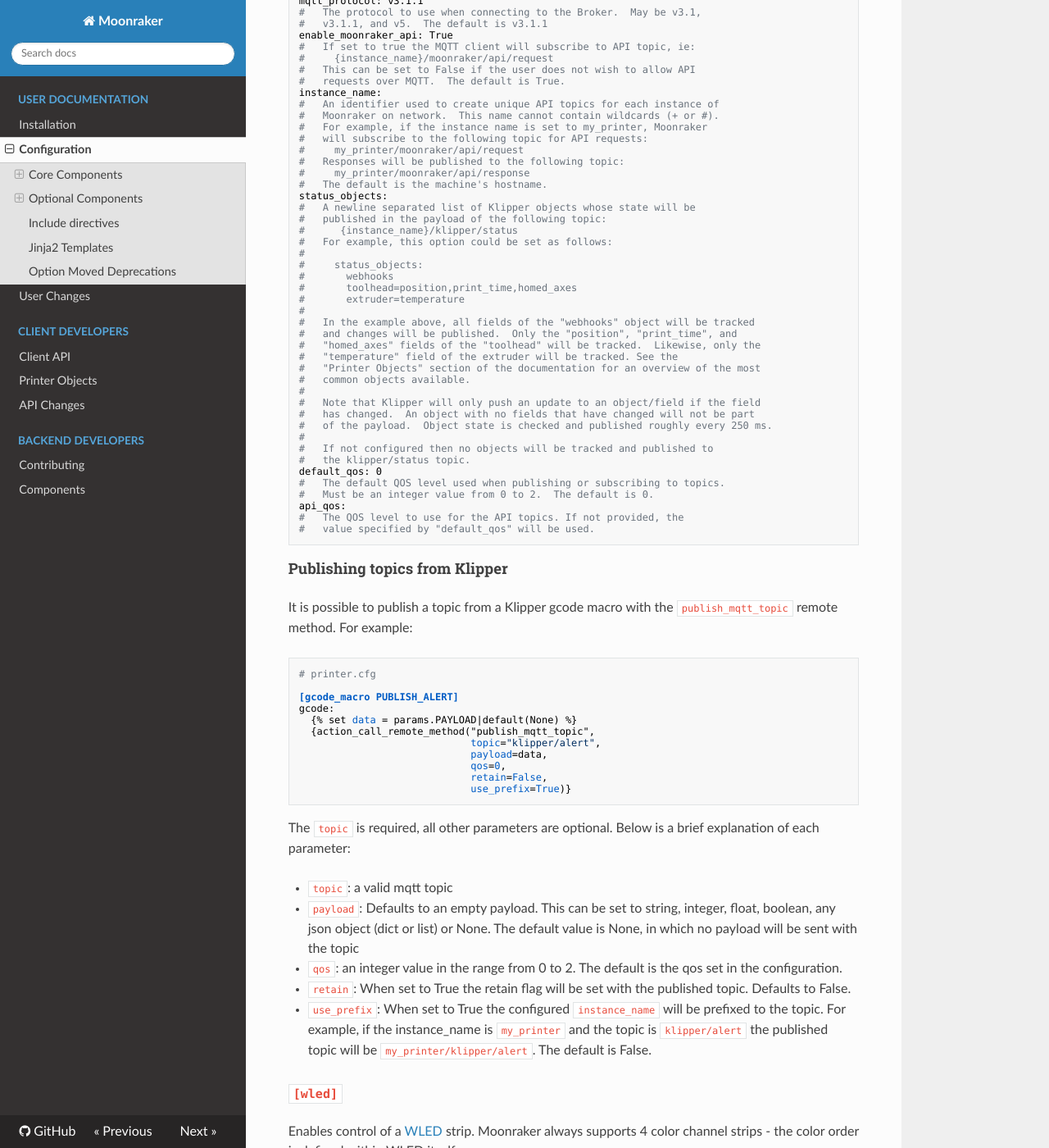
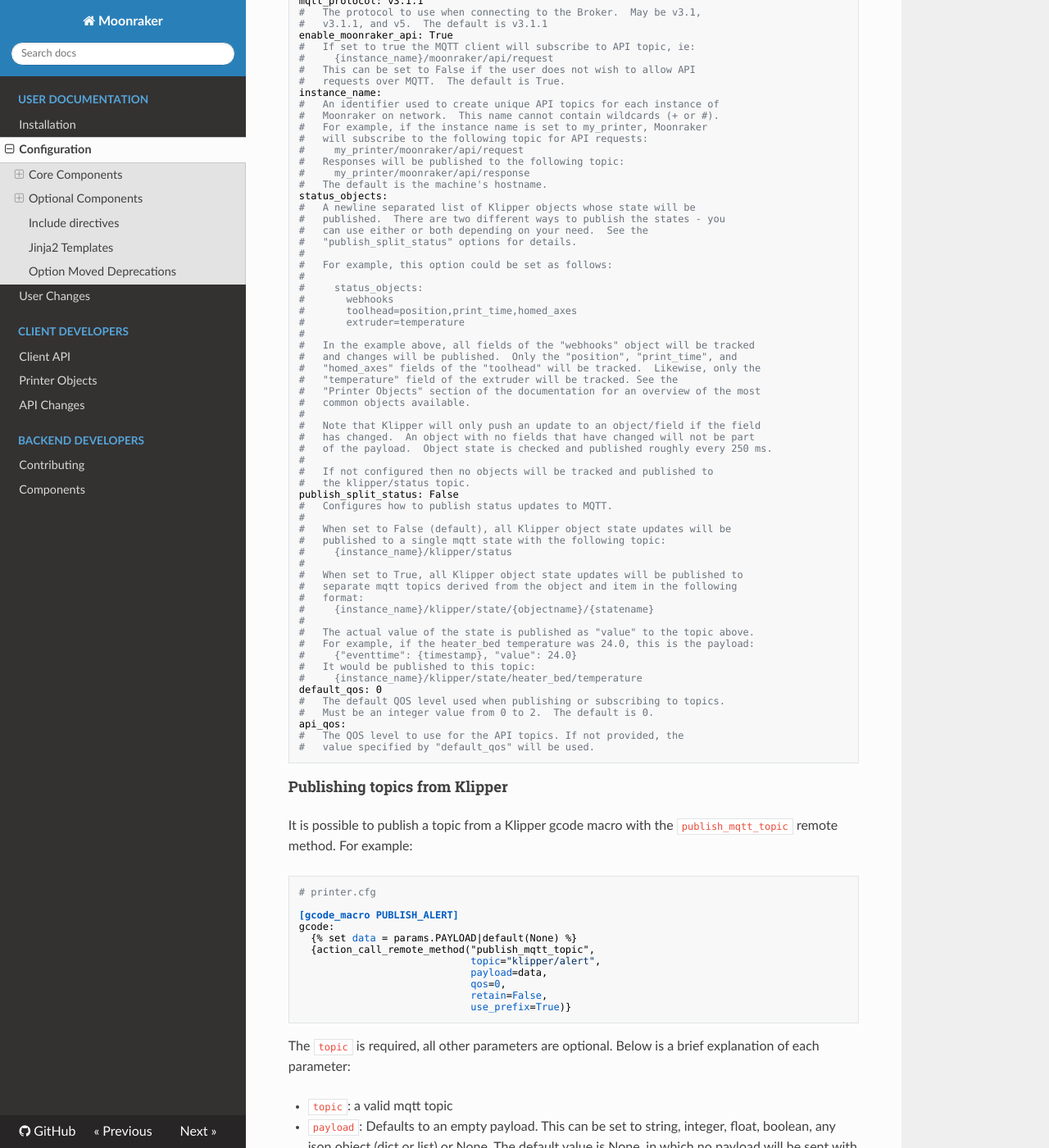
Before and after one commit to Marirossibn/moonraker, an MkDocs documentation site: the page built from docs/configuration.md, in a window 1280 px wide and 1400 px high, scrolled down 25751 px. Shown: the whole window at 82% size. Built offline with MkDocs 1.6.1, drawn with Linux system fonts in a browser that asks for light colours; nearby versions of some CDN libraries.

Commit message:
mqtt: add option to publish states to individual mqtt topics
This change allows the user to choose the strategy for publishing
klipper states to MQTT.  The original strategy where all state
updates are published to a common topic is still the default, but
can be turned off using the "publish_combined_status" config option.

The newly added strategy is publishing individual state updates to
separate mqtt topics.  It is disabled by default, and can be enabled
with the "publish_split_status" config option.

Signed-off-by: Matt White <m.w.white@gmail.com>

```diff
--- a/docs/configuration.md
+++ b/docs/configuration.md
@@ -1567,8 +1567,10 @@
 #   The default is the machine's hostname.
 status_objects:
 #   A newline separated list of Klipper objects whose state will be
-#   published in the payload of the following topic:
-#      {instance_name}/klipper/status
+#   published.  There are two different ways to publish the states - you
+#   can use either or both depending on your need.  See the
+#   "publish_split_status" options for details.
+#
 #   For example, this option could be set as follows:
 #
 #     status_objects:
@@ -1589,6 +1591,23 @@
 #
 #   If not configured then no objects will be tracked and published to
 #   the klipper/status topic.
+publish_split_status: False
+#   Configures how to publish status updates to MQTT.
+#
+#   When set to False (default), all Klipper object state updates will be
+#   published to a single mqtt state with the following topic:
+#     {instance_name}/klipper/status
+#
+#   When set to True, all Klipper object state updates will be published to
+#   separate mqtt topics derived from the object and item in the following
+#   format:
+#     {instance_name}/klipper/state/{objectname}/{statename}
+#
+#   The actual value of the state is published as "value" to the topic above.
+#   For example, if the heater_bed temperature was 24.0, this is the payload:
+#     {"eventtime": {timestamp}, "value": 24.0}
+#   It would be published to this topic:
+#     {instance_name}/klipper/state/heater_bed/temperature
 default_qos: 0
 #   The default QOS level used when publishing or subscribing to topics.
 #   Must be an integer value from 0 to 2.  The default is 0.
```
Also changed, not shown: 1 other file.
